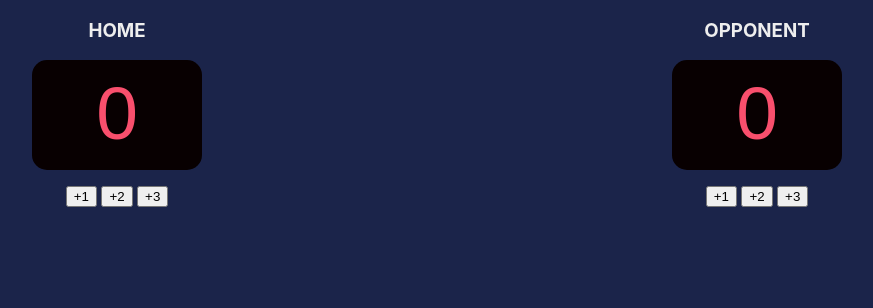
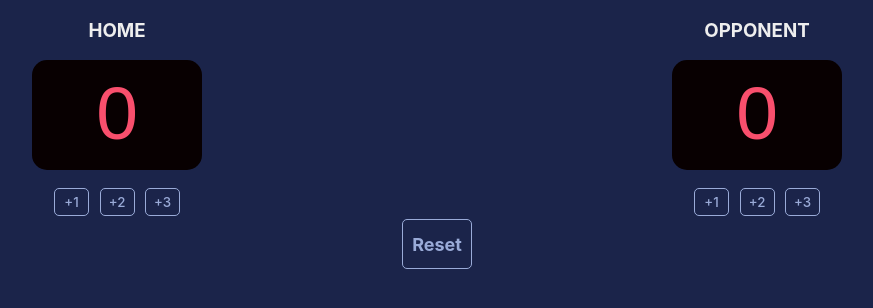
Before and after one commit to YusufCodes78/basketball-scoreboard, a plain HTML site: page index.html in a window 1280 px wide. Shown: the whole page, without its empty margins (203-1076 px from the left). Drawn offline with Linux system fonts and the light colour scheme.

Commit message:
Update index.html

```diff
--- a/index.html
+++ b/index.html
@@ -11,9 +11,9 @@
                     <span id="homescore" class="score">0</span>
                 </div>
                 <div class="buttons">
-                    <button class="plusone" onclick="plusOne()">+1</button>
-                    <button class="plustwo" onclick="plusTwo()">+2</button>
-                    <button class="plusthree" onclick="plusThree()">+3</button>
+                    <button class="plusone btn" onclick="plusOne()">+1</button>
+                    <button class="plustwo btn" onclick="plusTwo()">+2</button>
+                    <button class="plusthree btn" onclick="plusThree()">+3</button>
                 </div>
             </div>
             <div>
@@ -22,12 +22,13 @@
                     <span id="guestscore" class="score">0</span>
                 </div>
                 <div class="buttons">
-                    <button class="plusone" onclick="plusOneG()">+1</button>
-                    <button class="plustwo" onclick="plusTwoG()">+2</button>
-                    <button class="plusthree" onclick="plusThreeG()">+3</button>
+                    <button class="plusone btn" onclick="plusOneG()">+1</button>
+                    <button class="plustwo btn" onclick="plusTwoG()">+2</button>
+                    <button class="plusthree btn" onclick="plusThreeG()">+3</button>
                 </div>
             </div>
         </div>
+        <button id="reset" class="btn">Reset</button>
         <script src="index.js"></script>
     </body>
 </html>
```
